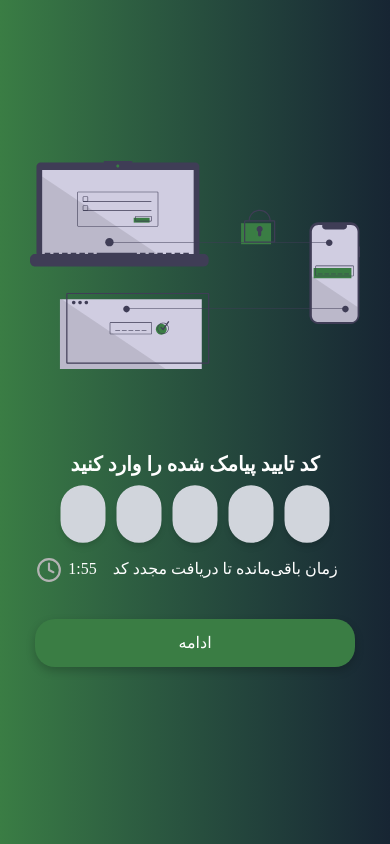
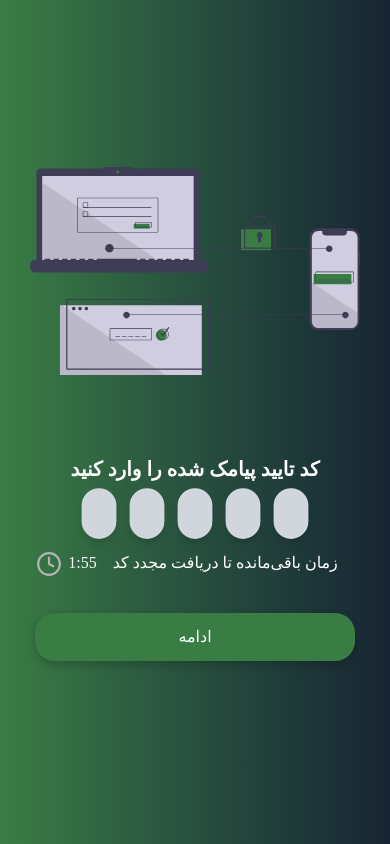
Before and after one commit to NiflheimDevs/FrontEnd, a React (Vite) app in the folder niflheim/: page /verify in a window 390 px wide. Built offline with nearby package versions, Linux system fonts and the light colour scheme.

Commit message:
fix(mobile verification): modify style

```diff
--- a/niflheim/src/pages/MobileVerify.tsx
+++ b/niflheim/src/pages/MobileVerify.tsx
@@ -55,7 +55,7 @@ const MobileVerify = () => {
                         </motion.div>
                     </div>
 
-                    <div className="flex w-fit h-fit ltr mt-20">
+                    <div className="flex w-fit h-fit ltr mt-20 justify-center">
                         <motion.div
                             key="verify2"
                             initial={{ opacity: 0, x: -50 }}
@@ -70,9 +70,9 @@ const MobileVerify = () => {
                                 value={token}
                                 onChange={setTokens}
                                 numInputs={5}
-                                containerStyle={"w-fit"}
+                                containerStyle={"w-full justify-center items-center flex"}
                                 inputType="tel"
-                                inputStyle={"h-[46px] scale-125 text-[36px] text-black text-center bg-gray-300 rounded-[18px] border-2 border-gray-300 transition-all ease-in-out duration-300 shadow-md focus:outline-none focus:border-blue-500 focus:bg-white focus:shadow-lg md:mx-[15px] sm:mx-[15px] mx-[10px]"}
+                                inputStyle={"flex md:h-[46px] sm:h-[46px] h-[35px] md:scale-125 sm:scale-125 scale-145 font-[vazirmatn] font-normal md:text-[33px] sm:text-[33px] text-[24px] text-black text-center bg-gray-300 rounded-[18px] border-2 border-gray-300 transition-all ease-in-out duration-300 shadow-md focus:outline-none focus:border-blue-500 focus:bg-white focus:shadow-lg md:mx-[15px] sm:mx-[15px] mx-[12px]"}
                                 renderInput={(props) => <input {...props} />}
                             />
                         </motion.div>
```
